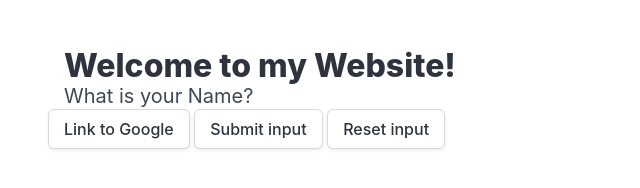
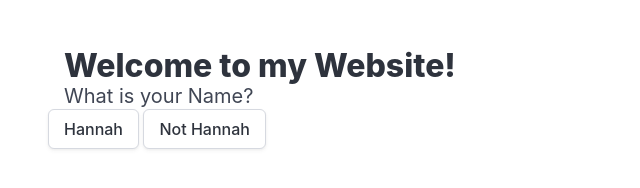
Before and after one commit to hannappius/test_webpage, a plain HTML site: page index.html in a window 1280 px wide. Shown: the whole page, without its empty margins (0-640 px from the left). Drawn offline with nearby package versions, Linux system fonts and the light colour scheme.

Commit message:
two buttons

```diff
--- a/index.html
+++ b/index.html
@@ -17,9 +17,8 @@
     </p>
 </div>
 
-<a class="button" href="https://www.google.com">Link to Google</a>
-<input class="button" type="submit" value="Submit input" />
-<input class="button" type="reset" value="Reset input" />
+<a class="button" href="https://www.google.com">Hannah</a>
+<a class="button" href="https://www.google.com">Not Hannah</a>
 
 </section>
 </body>
```
